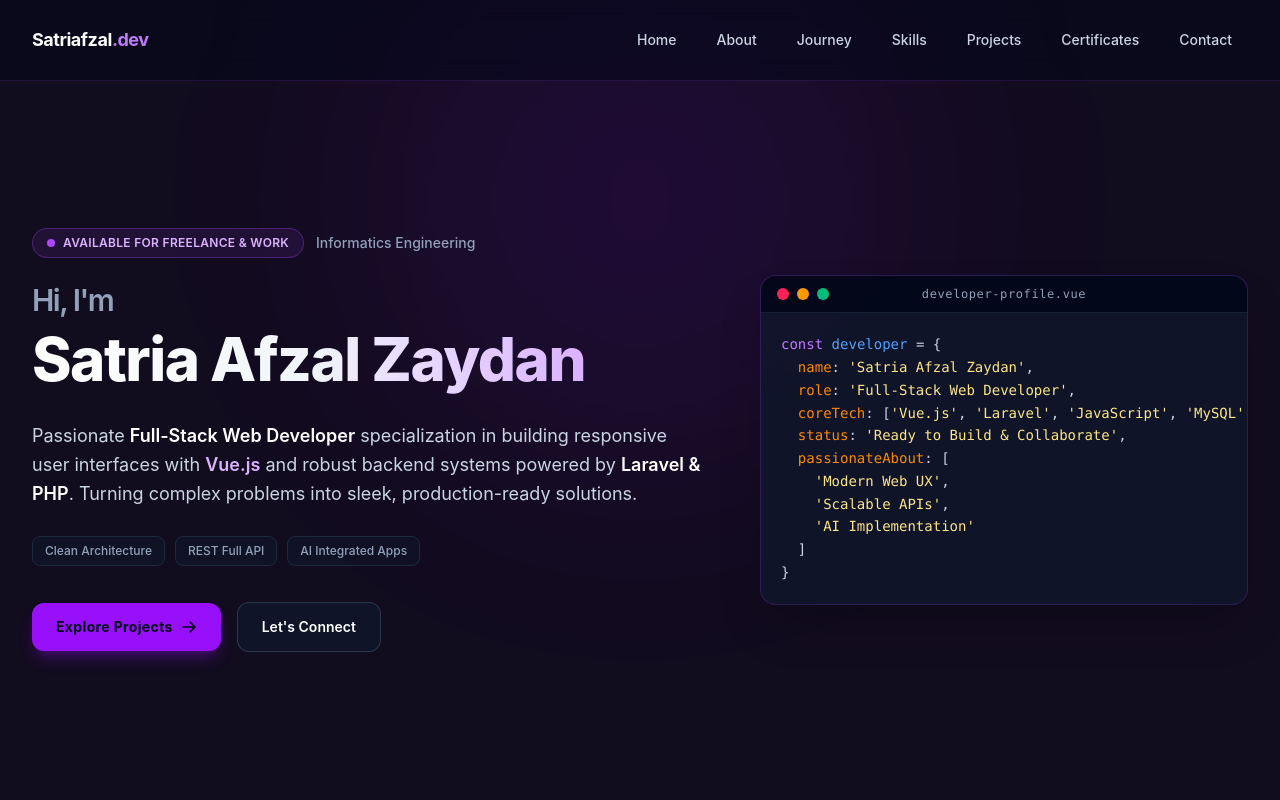
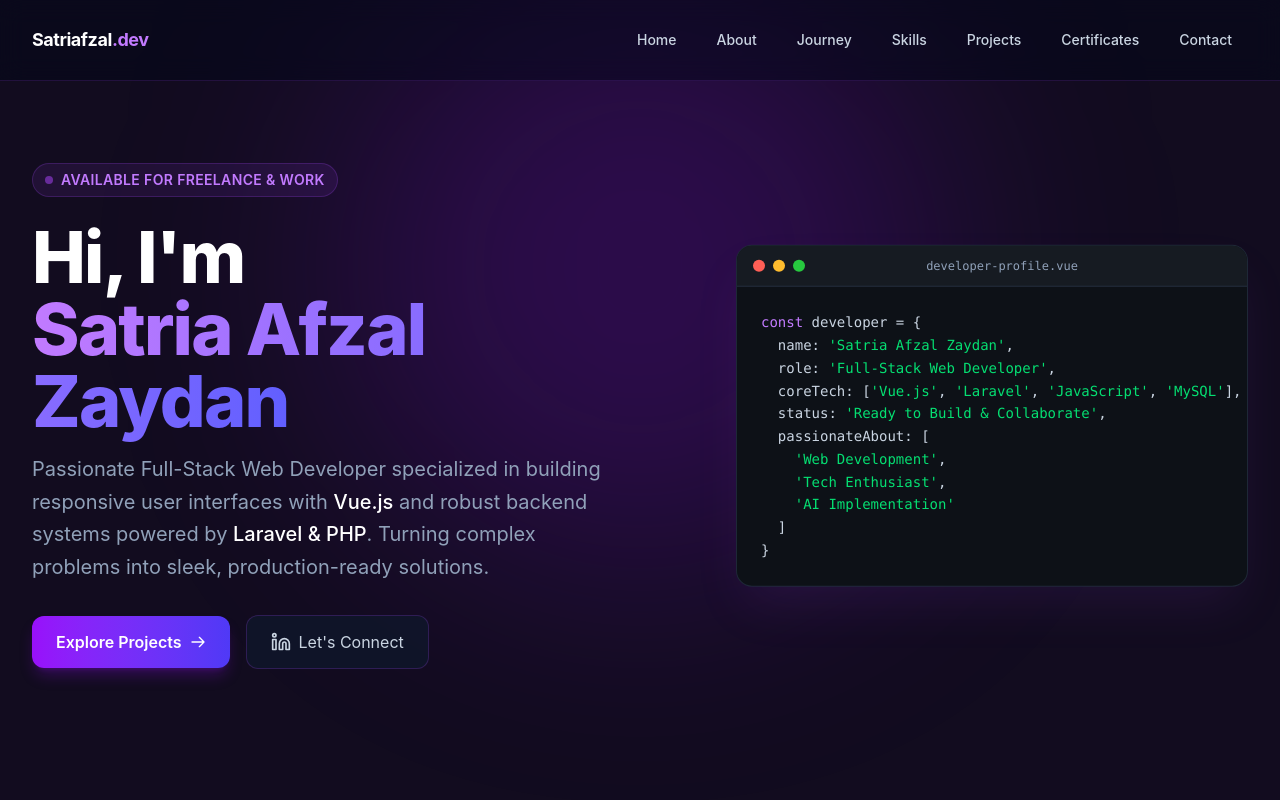
Before and after one commit to satriafzal/personal-portofolio, a Vue app: page / in a window 1280 px wide. Shown: the top 800 px of the page. Built offline with nearby package versions, Linux system fonts and the light colour scheme.

Commit message:
update hero

```diff
--- a/src/components/Hero.vue
+++ b/src/components/Hero.vue
@@ -1,155 +1,134 @@
 <template>
-    <section id="home" class="relative w-full min-h-screen pt-28 sm:pt-36 pb-16 flex items-center overflow-hidden">
-        <!-- Background Glow Effect (Optional Ambient) -->
-        <div
-            class="absolute top-1/4 left-1/2 -translate-x-1/2 -translate-y-1/2 w-[500px] h-[500px] bg-purple-600/10 rounded-full blur-[120px] pointer-events-none">
-        </div>
+  <section ref="heroRef" class="relative w-full min-h-screen flex items-center pt-20 pb-12 z-20 overflow-hidden" id="home">
 
-        <div class="max-w-7xl mx-auto px-4 sm:px-6 lg:px-8 w-full relative z-10">
-            <div class="grid grid-cols-1 lg:grid-cols-12 gap-12 lg:gap-8 items-center">
+    <!-- Efek Cahaya / Glow Background -->
+    <div class="absolute top-1/3 left-1/2 -translate-x-1/2 -translate-y-1/2 w-[600px] h-[600px] bg-purple-600/20 rounded-full blur-[120px] pointer-events-none"></div>
 
-                <!-- Left Column: Hero Content -->
-                <div class="lg:col-span-7 flex flex-col space-y-6 text-left">
+    <div class="max-w-7xl mx-auto px-4 sm:px-6 lg:px-8 relative z-30 w-full">
+      <div class="grid grid-cols-1 lg:grid-cols-2 gap-12 items-center">
 
-                    <!-- Badges Group -->
-                    <div class="flex flex-wrap items-center gap-3">
-                        <div
-                            class="inline-flex items-center gap-2 px-3.5 py-1.5 rounded-full bg-purple-500/10 border border-purple-500/30 text-purple-300 text-xs font-semibold tracking-wide">
-                            <span class="relative flex h-2 w-2">
-                                <span
-                                    class="animate-ping absolute inline-flex h-full w-full rounded-full bg-purple-400 opacity-75"></span>
-                                <span class="relative inline-flex rounded-full h-2 w-2 bg-purple-500"></span>
-                            </span>
-                            AVAILABLE FOR FREELANCE & WORK
-                        </div>
-                        <span class="text-slate-400 text-xs sm:text-sm font-medium">
-                            Informatics Engineering
+        <!-- BAGIAN KIRI: Teks & Tombol -->
+        <div class="text-left">
+
+          <div class="gsap-text opacity-0 inline-flex items-center gap-2 px-3 py-1.5 rounded-full bg-purple-500/10 border border-purple-500/20 mb-6">
+            <span class="w-2 h-2 rounded-full bg-purple-500 animate-pulse"></span>
+            <span class="text-purple-400 text-xs sm:text-sm font-semibold tracking-wide uppercase">
+              Available for Freelance & Work
             </span>
           </div>
 
-                    <!-- Main Title -->
-                    <h1 class="text-4xl sm:text-5xl lg:text-6xl font-extrabold text-white tracking-tight leading-tight">
-                        <span class="text-slate-400 text-2xl sm:text-3xl font-semibold block mb-1">Hi, I'm</span>
-                        <span
-                            class="bg-gradient-to-r from-white via-slate-100 to-purple-300 bg-clip-text text-transparent">
+          <h1 class="gsap-text opacity-0 text-4xl sm:text-5xl lg:text-6xl xl:text-7xl font-extrabold text-white tracking-tight mb-4">
+            Hi, I'm <br/>
+            <span class="text-transparent bg-clip-text bg-gradient-to-r from-purple-400 to-indigo-500">
               Satria Afzal Zaydan
             </span>
           </h1>
 
-                    <!-- Lead Paragraph -->
-                    <p class="text-slate-300 text-base sm:text-lg leading-relaxed max-w-2xl font-normal">
-                        Passionate <strong class="text-white font-semibold">Full-Stack Web Developer</strong>
-                        specialization in building responsive user interfaces with <strong
-                            class="text-purple-300 font-semibold">Vue.js</strong> and robust backend systems powered by
-                        <strong class="text-white font-semibold">Laravel & PHP</strong>. Turning complex problems into
-                        sleek, production-ready solutions.
+          <p class="gsap-text opacity-0 text-slate-400 text-base sm:text-lg lg:text-xl leading-relaxed mb-8 max-w-xl">
+            Passionate Full-Stack Web Developer specialized in building responsive user interfaces with <span class="text-white font-medium">Vue.js</span> and robust backend systems powered by <span class="text-white font-medium">Laravel & PHP</span>. Turning complex problems into sleek, production-ready solutions.
           </p>
 
-                    <!-- Capabilities Tags -->
-                    <div class="flex flex-wrap gap-2.5 pt-1">
-                        <span
-                            class="text-xs px-3 py-1.5 rounded-lg bg-slate-900/60 border border-slate-800 text-slate-400 font-medium">
-                            Clean Architecture
-                        </span>
-                        <span
-                            class="text-xs px-3 py-1.5 rounded-lg bg-slate-900/60 border border-slate-800 text-slate-400 font-medium">
-                            REST Full API
-                        </span>
-                        <span
-                            class="text-xs px-3 py-1.5 rounded-lg bg-slate-900/60 border border-slate-800 text-slate-400 font-medium">
-                            AI Integrated Apps
-                        </span>
+          <div class="flex flex-wrap items-center gap-4">
+            <a href="#projects" class="gsap-btn opacity-0 relative z-30 inline-flex items-center gap-2 px-6 py-3.5 rounded-xl bg-gradient-to-r from-purple-600 to-indigo-600 hover:from-purple-500 hover:to-indigo-500 text-white font-semibold shadow-lg shadow-purple-600/25 transition-all duration-300 transform hover:-translate-y-1">
+              Explore Projects
+              <svg class="w-4 h-4" fill="none" stroke="currentColor" viewBox="0 0 24 24"><path stroke-linecap="round" stroke-linejoin="round" stroke-width="2" d="M14 5l7 7m0 0l-7 7m7-7H3"></path></svg>
+            </a>
+
+            <a href="https://www.linkedin.com/in/satria-afzal-zaydan-64a190308" target="_blank" rel="noopener noreferrer" class="gsap-btn opacity-0 relative z-30 inline-flex items-center gap-2 px-6 py-3.5 rounded-xl bg-slate-900/80 border border-purple-500/20 text-slate-300 hover:text-white hover:border-purple-500/50 hover:bg-purple-500/10 transition-all duration-300 transform hover:-translate-y-1">
+              <svg class="w-5 h-5" fill="none" stroke="currentColor" viewBox="0 0 24 24"><path stroke-linecap="round" stroke-linejoin="round" stroke-width="2" d="M16 8a6 6 0 0 1 6 6v7h-4v-7a2 2 0 0 0-2-2 2 2 0 0 0-2 2v7h-4v-7a6 6 0 0 1 6-6zM2 9h4v12H2zM4 6a2 2 0 1 0 0-4 2 2 0 0 0 0 4z"></path></svg>
+              <span>Let's Connect</span>
+            </a>
+          </div>
         </div>
 
-                    <!-- Call to Action Buttons -->
-                    <div class="flex flex-wrap items-center gap-4 pt-3">
-                        <a href="#projects"
-                            class="px-6 py-3.5 rounded-xl bg-purple-600 hover:bg-purple-500 text-slate-950 font-bold text-sm tracking-wide shadow-lg shadow-purple-600/30 hover:shadow-purple-500/50 hover:-translate-y-0.5 transition-all duration-300 no-underline flex items-center gap-2">
-                            Explore Projects
-                            <svg class="w-4 h-4" fill="none" viewBox="0 0 24 24" stroke="currentColor">
-                                <path stroke-linecap="round" stroke-linejoin="round" stroke-width="2.5"
-                                    d="M14 5l7 7m0 0l-7 7m7-7H3" />
-                            </svg>
-                        </a>
+        <div class="lg:text-right flex justify-center lg:justify-end perspective-1000">
 
-                        <a rel="noopener noreferrer" target="_blank" href="https://www.linkedin.com/in/satria-afzal-zaydan-64a190308/"
-                            class="relative z-30 px-6 py-3.5 rounded-xl bg-slate-900/80 hover:bg-slate-800 text-white border border-slate-700/80 hover:border-purple-500/50 font-semibold text-sm transition-all duration-300 no-underline">
-                            Let's Connect
-                        </a>
+          <div class="gsap-image opacity-0 relative w-full max-w-lg bg-[#0d1117] border border-slate-700/50 rounded-2xl overflow-hidden shadow-2xl shadow-purple-500/10 text-left">
+
+            <!-- Window Header (Mac style) -->
+            <div class="flex items-center justify-between px-4 py-3 bg-[#161b22] border-b border-slate-700/50">
+              <div class="flex gap-2">
+                <div class="w-3 h-3 rounded-full bg-[#ff5f56]"></div>
+                <div class="w-3 h-3 rounded-full bg-[#ffbd2e]"></div>
+                <div class="w-3 h-3 rounded-full bg-[#27c93f]"></div>
+              </div>
+              <div class="text-xs text-slate-400 font-mono text-center flex-1 pr-8">
+                developer-profile.vue
+              </div>
             </div>
 
-                </div>
-
-                <!-- Right Column: Interactive Code Terminal -->
-                <div class="lg:col-span-5 w-full flex justify-center">
-                    <div
-                        class="terminal-card w-full max-w-lg bg-slate-900/80 border border-purple-500/20 rounded-2xl overflow-hidden shadow-2xl backdrop-blur-md">
-
-                        <!-- Terminal Header -->
-                        <div class="bg-slate-950/80 px-4 py-3 flex items-center border-b border-slate-800/80 relative">
-                            <div class="flex items-center space-x-2">
-                                <span
-                                    class="w-3 h-3 rounded-full bg-rose-500 inline-block dot-red transition-all duration-300"></span>
-                                <span
-                                    class="w-3 h-3 rounded-full bg-amber-500 inline-block dot-yellow transition-all duration-300"></span>
-                                <span
-                                    class="w-3 h-3 rounded-full bg-emerald-500 inline-block dot-green transition-all duration-300"></span>
-                            </div>
-                            <span
-                                class="absolute left-1/2 -translate-x-1/2 text-xs font-mono text-slate-400 tracking-wider">
-                                developer-profile.vue
-                            </span>
-                        </div>
-
-                        <!-- Terminal Body -->
-                        <div class="p-5 font-mono text-xs sm:text-sm text-slate-300 leading-relaxed overflow-x-auto">
-                            <pre class="m-0"><code><span class="text-purple-400">const</span> <span class="text-blue-400">developer</span> = {
-  <span class="text-orange-400">name</span>: <span class="text-amber-200">'Satria Afzal Zaydan'</span>,
-  <span class="text-orange-400">role</span>: <span class="text-amber-200">'Full-Stack Web Developer'</span>,
-  <span class="text-orange-400">coreTech</span>: [<span class="text-amber-200">'Vue.js'</span>, <span class="text-amber-200">'Laravel'</span>, <span class="text-amber-200">'JavaScript'</span>, <span class="text-amber-200">'MySQL'</span>],
-  <span class="text-orange-400">status</span>: <span class="text-amber-200">'Ready to Build & Collaborate'</span>,
-  <span class="text-orange-400">passionateAbout</span>: [
-    <span class="text-amber-200">'Modern Web UX'</span>,
-    <span class="text-amber-200">'Scalable APIs'</span>,
-    <span class="text-amber-200">'AI Implementation'</span>
+            <!-- Syntax Content -->
+            <div class="p-6 overflow-x-auto">
+<pre class="text-sm font-mono leading-relaxed"><code class="text-slate-300"><span class="text-purple-400">const</span> developer = {
+  name: <span class="text-green-400">'Satria Afzal Zaydan'</span>,
+  role: <span class="text-green-400">'Full-Stack Web Developer'</span>,
+  coreTech: [<span class="text-green-400">'Vue.js'</span>, <span class="text-green-400">'Laravel'</span>, <span class="text-green-400">'JavaScript'</span>, <span class="text-green-400">'MySQL'</span>],
+  status: <span class="text-green-400">'Ready to Build & Collaborate'</span>,
+  passionateAbout: [
+    <span class="text-green-400">'Web Development'</span>,
+    <span class="text-green-400">'Tech Enthusiast'</span>,
+    <span class="text-green-400">'AI Implementation'</span>
   ]
 }</code></pre>
-                        </div>
-
             </div>
           </div>
 
         </div>
       </div>
+    </div>
   </section>
 </template>
 
-<style scoped>
-/* Custom Interactive Terminal Hover 3D Effects */
-.terminal-card {
-    perspective: 1000px;
-    transition: all 0.4s cubic-bezier(0.175, 0.885, 0.32, 1.275);
+<script setup>
+import { ref, onMounted, onUnmounted } from 'vue'
+import gsap from 'gsap'
+
+const heroRef = ref(null)
+let ctx
+
+onMounted(() => {
+  ctx = gsap.context(() => {
+
+    const tl = gsap.timeline({ defaults: { ease: 'power3.out' } })
+
+    tl.fromTo('.gsap-text',
+      { opacity: 0, y: 30 },
+      { opacity: 1, y: 0, duration: 1, stagger: 0.2 }
+    )
+
+    .fromTo('.gsap-btn',
+      { opacity: 0, y: 20 },
+      { opacity: 1, y: 0, duration: 0.8, stagger: 0.15 },
+      "-=0.5"
+    )
+
+    .fromTo('.gsap-image',
+      { opacity: 0, x: 40, y: 40, rotationZ: 3, scale: 0.95 },
+      {
+        opacity: 1,
+        x: 0,
+        y: 0,
+        rotationZ: 0,
+        scale: 1,
+        duration: 1.5,
+        ease: 'expo.out',
+        onComplete: () => {
+          gsap.to('.gsap-image', {
+            y: -15,
+            duration: 2.5,
+            ease: 'sine.inOut',
+            yoyo: true,
+            repeat: -1
+          })
         }
+      },
+      "-=1.2"
+    )
 
-.terminal-card:hover {
-    transform: translateY(-8px) rotateX(3deg) rotateY(-3deg);
-    border-color: rgba(168, 85, 247, 0.5);
-    box-shadow: 0 20px 40px rgba(168, 85, 247, 0.15), 0 0 20px rgba(168, 85, 247, 0.1);
-}
+  }, heroRef.value)
+})
 
-.terminal-card:hover .dot-red {
-    box-shadow: 0 0 8px #f43f5e;
-}
-
-.terminal-card:hover .dot-yellow {
-    box-shadow: 0 0 8px #f59e0b;
-}
-
-.terminal-card:hover .dot-green {
-    box-shadow: 0 0 8px #10b981;
-}
-
-a {
-    text-decoration: none !important;
-}
-</style>
+onUnmounted(() => {
+  if (ctx) ctx.revert()
+})
+</script>
```
Lines whose indentation alone changed are shown as unchanged.
